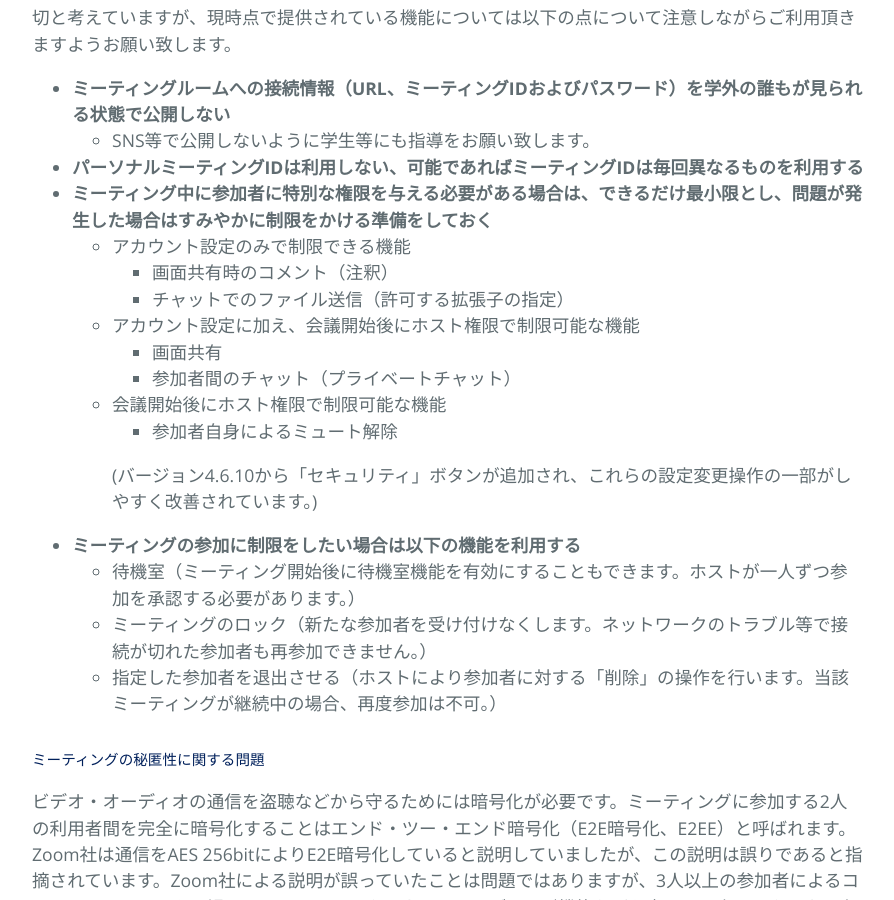
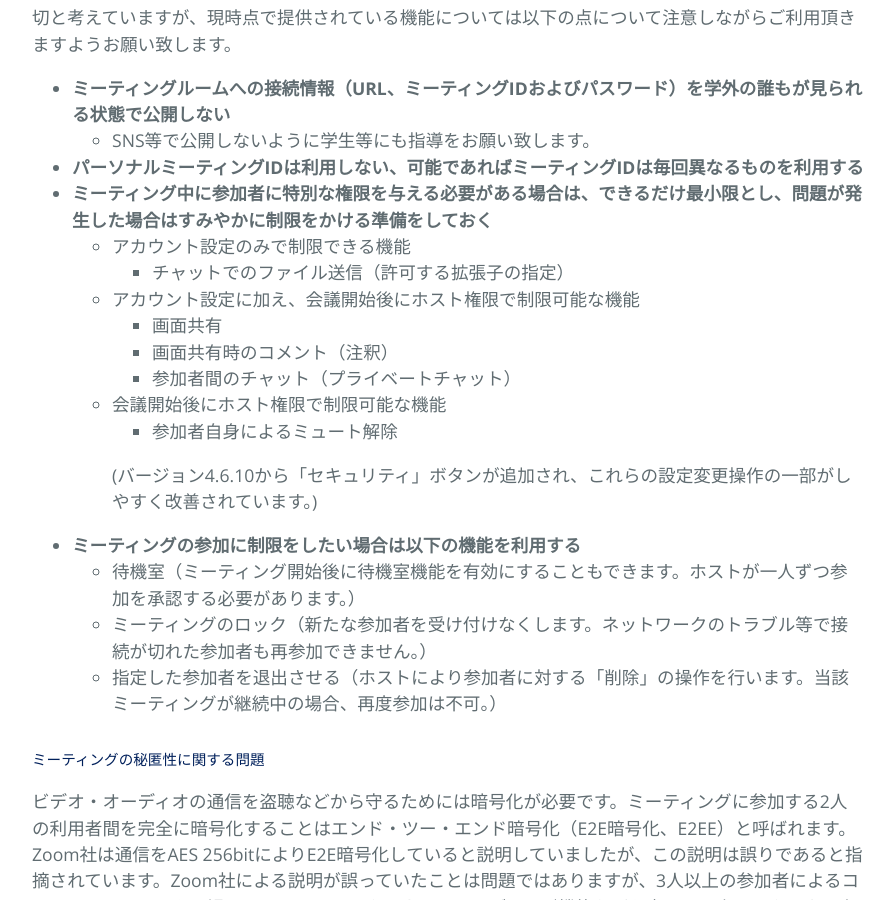
Before and after one commit to kyoto-u/online-edu, a Jekyll site: the page built from zoom-security.md, in a window 1280 px wide and 900 px high, scrolled down 3135 px. Shown: the whole window, without its empty margins (192-1086 px from the left). Built offline with Jekyll 4.4.1, drawn with Linux system fonts in a browser that asks for light colours.

```diff
--- a/zoom-security.md
+++ b/zoom-security.md
@@ -82,10 +82,10 @@ title: オンラインミーティングサービス(Zoom全学ライセンス)
 - **パーソナルミーティングIDは利用しない、可能であればミーティングIDは毎回異なるものを利用する**
 - **ミーティング中に参加者に特別な権限を与える必要がある場合は、できるだけ最小限とし、問題が発生した場合はすみやかに制限をかける準備をしておく**
   * アカウント設定のみで制限できる機能
-    - 画面共有時のコメント（注釈）
     - チャットでのファイル送信（許可する拡張子の指定）
   * アカウント設定に加え、会議開始後にホスト権限で制限可能な機能
     - 画面共有
+    - 画面共有時のコメント（注釈）
     - 参加者間のチャット（プライベートチャット）
   * 会議開始後にホスト権限で制限可能な機能
     - 参加者自身によるミュート解除
```
